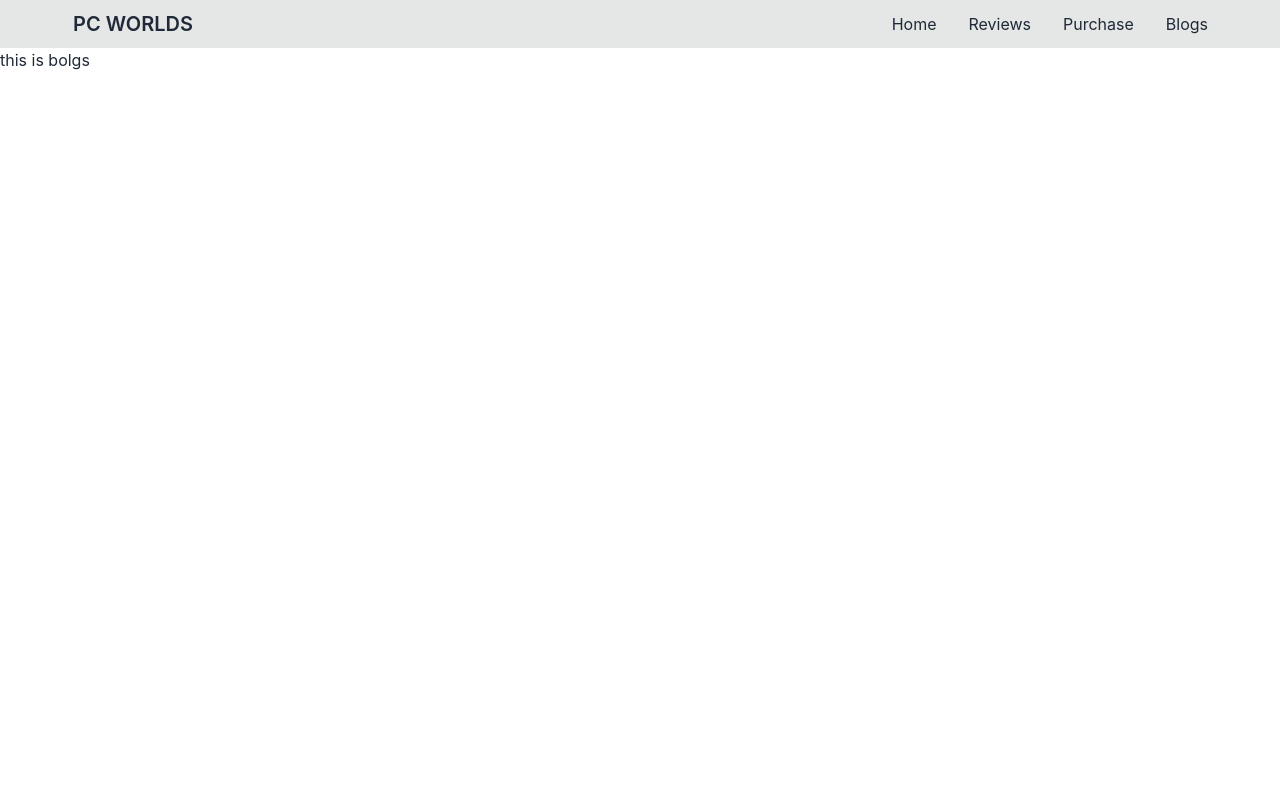
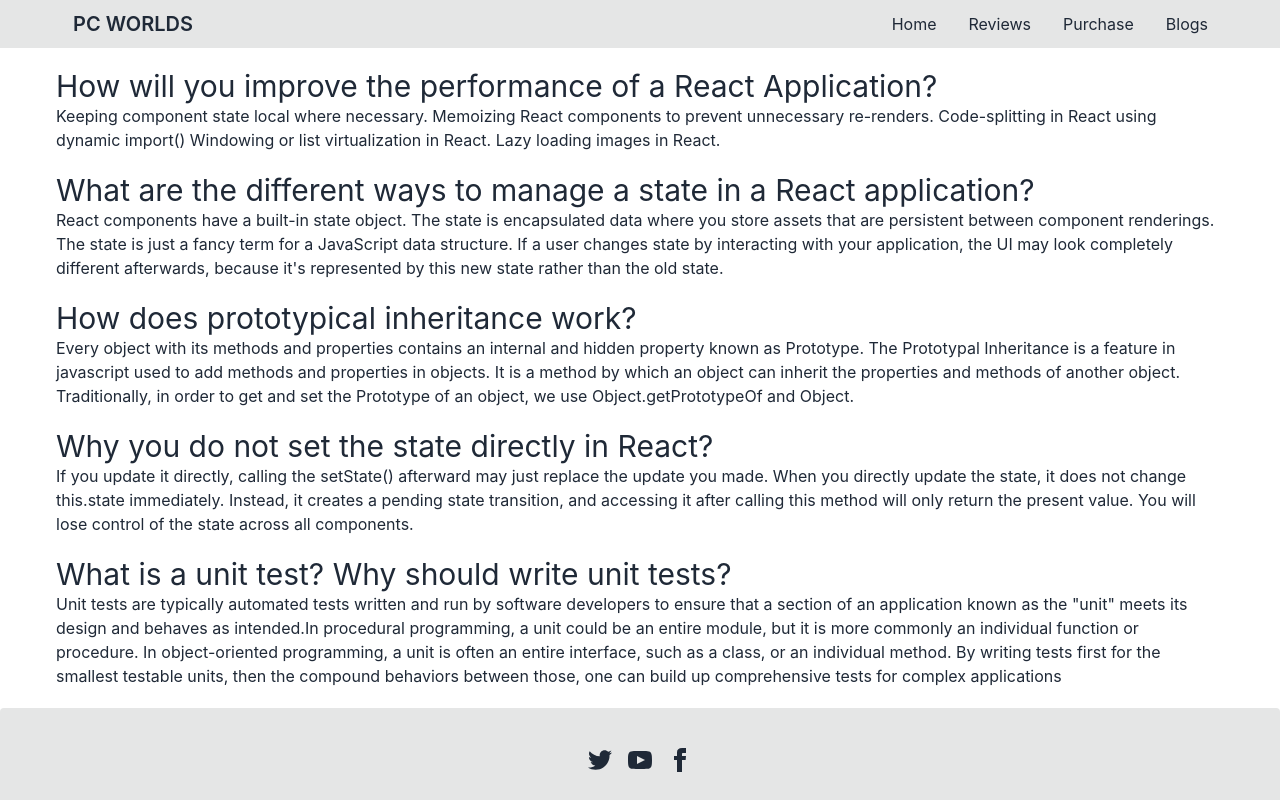
Before and after one commit to Mueid97/pc-worlds-client-website, a React (Create React App) app: page /blogs in a window 1280 px wide. Shown: the top 800 px of the page. Built offline with nearby package versions, Linux system fonts and the light colour scheme.

Commit message:
blogs done

```diff
--- a/src/pages/Blogs/Blogs.js
+++ b/src/pages/Blogs/Blogs.js
@@ -4,7 +4,37 @@ import Footer from '../Share/Footer';
 const Blogs = () => {
     return (
         <div>
-            <h1 className='h-screen'>this is bolgs</h1>
+            <div className='px-14 my-5'>
+                <div className='mb-5'>
+                    <h1 className='text-3xl text-bold'> How will you improve the performance of a React Application?</h1>
+                    <p>Keeping component state local where necessary.
+                        Memoizing React components to prevent unnecessary re-renders.
+                        Code-splitting in React using dynamic import()
+                        Windowing or list virtualization in React.
+                        Lazy loading images in React.</p>
+                </div>
+                <div className='mb-5'>
+                    <h1 className='text-3xl text-bold '> What are the different ways to manage a state in a React application?</h1>
+                    <p>React components have a built-in state object. The state is encapsulated data where you store assets that are persistent between component renderings.
+
+                        The state is just a fancy term for a JavaScript data structure. If a user changes state by interacting with your application, the UI may look completely different afterwards, because it's represented by this new state rather than the old state.</p>
+                </div>
+                <div className='mb-5'>
+                    <h1 className='text-3xl text-bold '> How does prototypical inheritance work?</h1>
+                    <p>Every object with its methods and properties contains an internal and hidden property known as Prototype. The Prototypal Inheritance is a feature in javascript used to add methods and properties in objects. It is a method by which an object can inherit the properties and methods of another object. Traditionally, in order to get and set the Prototype of an object, we use Object.getPrototypeOf and Object.</p>
+                </div>
+                <div className='mb-5'>
+                    <h1 className='text-3xl text-bold '> Why you do not set the state directly in React? </h1>
+                    <p>If you update it directly, calling the setState() afterward may just replace the update you made.
+                        When you directly update the state, it does not change this.state immediately. Instead, it creates a pending state transition, and accessing it after calling this method will only return the present value.
+                        You will lose control of the state across all components.</p>
+                </div>
+                <div className='mb-5'>
+                    <h1 className='text-3xl text-bold '> What is a unit test? Why should write unit tests? </h1>
+                    <p>Unit tests are typically automated tests written and run by software developers to ensure that a section of an application known as the "unit" meets its design and behaves as intended.In procedural programming, a unit could be an entire module, but it is more commonly an individual function or procedure. In object-oriented programming, a unit is often an entire interface, such as a class, or an individual method. By writing tests first for the smallest testable units, then the compound behaviors between those, one can build up comprehensive tests for complex applications</p>
+                </div>
+
+            </div>
             <Footer></Footer>
         </div>
     );
--- a/src/pages/NotFound/NotFound.js
+++ b/src/pages/NotFound/NotFound.js
@@ -1,5 +1,5 @@
 import React from 'react';
-import notFound from '../../images/404-pages.jpg'
+import notFound from '../../images/404-pages.jpg';
 const NotFound = () => {
     return (
         <div>
```
